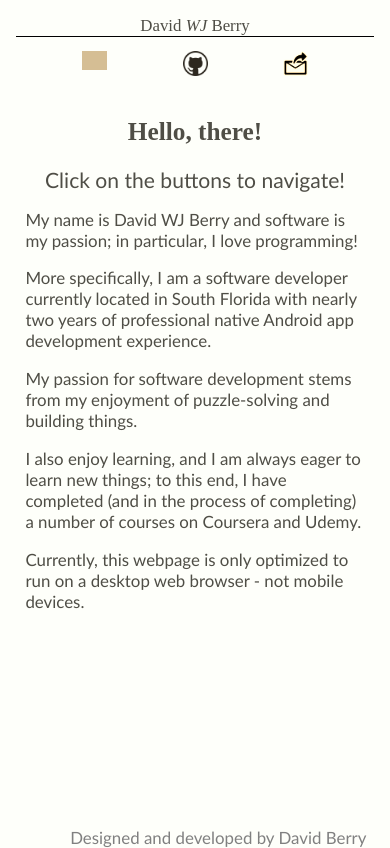
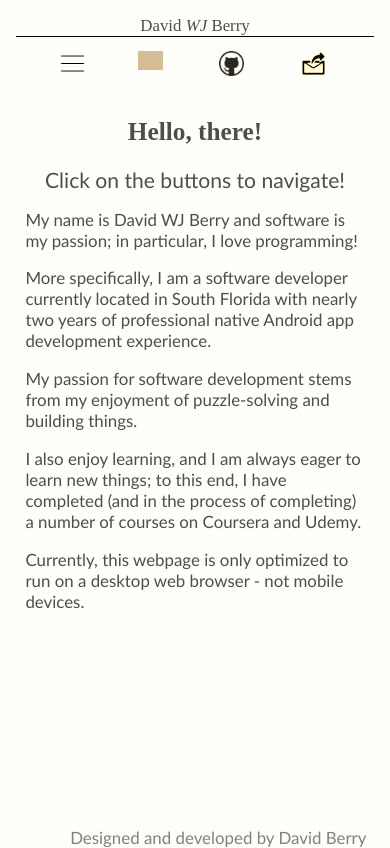
Before and after one commit to DBerry07/DBerry07.github.io, a React (Vite) app: page / in a window 390 px wide. Built offline with nearby package versions, Linux system fonts and the light colour scheme; grey boxes are pictures that could not be loaded; a web font is replaced by a local one.

Commit message:
added nav drawer to mobile

```diff
--- a/index.html
+++ b/index.html
@@ -3,7 +3,7 @@
   <head>
     <meta charset="UTF-8" />
 
-    <link rel="icon" type="image/svg+xml" href="/vite.svg" />
+    <!-- <link rel="icon" type="image/svg+xml" href="/vite.svg" /> -->
 
     <!--Google fonts import-->
     <link rel="preconnect" href="https://fonts.googleapis.com">
--- a/src/App.jsx
+++ b/src/App.jsx
@@ -19,24 +19,34 @@ import Sections from "./components/entry/Sections.jsx";
 import Htmls from "./components/entry/Htmls.jsx";
 import List from "./components/entry/List.jsx";
 import Techs from "./components/entry/Techs.jsx";
+import DrawerButton from "./components/DrawerButton.jsx";
+import MyDrawer from "./components/MyDrawer.jsx";
+import NamePanelWithDrawerButton from "./components/NamePanelWithDrawerButton.jsx";
 
 function App() {
   const [tab, setTab] = useState(myTabs.Hello.name);
   const [panel, setPanel] = useState(panels.About);
   const [isEnter, setIsEnter] = useState(true);
+  const [isDrawerOpen, setIsDrawerOpen] = useState(false);
   const content = pageContent[tab];
+
+  const toggleDrawer = () => {
+    setIsDrawerOpen(!isDrawerOpen);
+    console.log("Hello");
+  }
+
   // const [open, switchOpen] = useState(false);
 
-  // const [width, setWidth] = useState(window.innerWidth);
-  // const breakpoint = 800; // Set your desired breakpoint
+  const [width, setWidth] = useState(window.innerWidth);
+  const breakpoint = 1000; // Set your desired breakpoint
 
-  // useEffect(() => {
-  //   const handleResize = () => setWidth(window.innerWidth);
-  //   window.addEventListener("resize", handleResize);
-  //   return () => {
-  //     window.removeEventListener("resize", handleResize);
-  //   };
-  // }, []);
+  useEffect(() => {
+    const handleResize = () => setWidth(window.innerWidth);
+    window.addEventListener("resize", handleResize);
+    return () => {
+      window.removeEventListener("resize", handleResize);
+    };
+  }, []);
 
   function handleSelect(value) {
     // console.log("> tab selected: " + value);
@@ -62,7 +72,7 @@ function App() {
   //   switchOpen(!open);
   // }
 
-  // if (width > breakpoint) {
+  if (width > breakpoint) {
     return (
       <Fragment>
         <main className="App">
@@ -84,20 +94,21 @@ function App() {
         <Footer />
       </Fragment>
     );
-  // }
-  // else {
-  //   return (
-  //     <Fragment>
-  //       <main className="App">
-  //         <Drawer open={open} onClose={() => handleDrawer()}>
-  //           {showPanel()}
-  //         </Drawer>
-  //         <Entry tab={tab} handleDrawerOpen={handleDrawer} />
-  //       </main>
-  //       <Footer />
-  //     </Fragment>
-  //   );
-  // }
+  }
+  else {
+    return (
+      <Fragment>
+        <main className="App">
+          <NamePanelWithDrawerButton onClick={toggleDrawer}/>
+          <MyDrawer isOpen={isDrawerOpen}>
+            <ButtonMenu panel={panel} onSelect={handleSelect} />
+          </MyDrawer>
+          <Entry content={content} />
+        </main>
+        <Footer />
+      </Fragment>
+    );
+  }
 }
 
 export default App;
--- /dev/null
+++ b/src/components/DrawerButton.jsx
@@ -0,0 +1,8 @@
+import './drawer-button.css';
+import { locations } from '../data/constants/filelocs';
+
+const DrawerButton = ({ onClick }) => (
+      <img src={locations.PicMenu} className="DrawerButton_Container job-img" onClick={onClick} />
+  );
+
+export default DrawerButton;
--- /dev/null
+++ b/src/components/MyDrawer.jsx
@@ -0,0 +1,9 @@
+import './my-drawer.css';
+
+const MyDrawer = (props) => (
+    <div className={`Drawer__Container ${props.isOpen && "Drawer__Container--isOpen"}`}>
+      {props.children}
+    </div>
+  );
+
+export default MyDrawer;
--- /dev/null
+++ b/src/components/NamePanelWithDrawerButton.jsx
@@ -0,0 +1,28 @@
+import "./name-panel.css";
+import { LINKS } from "../data/constants/links.js";
+import { locations } from "../data/constants/filelocs.js";
+import DrawerButton from "./DrawerButton.jsx";
+
+export default function NamePanelWithDrawerButton({onClick}) {
+  var size = 25;
+
+  return (
+    <div id="namepanel">
+      <div id="name">
+        David <span id="middle-initals">WJ</span> Berry
+      </div>
+      <div id="personal-links-bar">
+        <DrawerButton onClick={onClick}/>
+        <a href={LINKS.linkedin} target="_blank" className="job-link">
+          <img src={locations.PicLinkedin} className="job-img" />
+        </a>
+        <a href={LINKS.github} target="_blank" className="job-link">
+          <img src={locations.PicGithub} className="job-img" />
+        </a>
+        <a href="mailto:david.wj.berry@gmail.com" className="job-link">
+          <img src={locations.PicSendmail} className="job-img" />
+        </a>
+      </div>
+    </div>
+  );
+}
--- /dev/null
+++ b/src/components/drawer-button.css
@@ -0,0 +1,10 @@
+
+.DrawerButton_Container {
+    height: 50px;
+    width: 50px;
+    /* background-color: #225950;
+    border-radius: 10px;
+    display: flex;
+    align-items: center;
+    justify-content: center; */
+  }
--- /dev/null
+++ b/src/components/my-drawer.css
@@ -0,0 +1,16 @@
+.Drawer__Container {
+    height: 500px;
+    /* width: 300px; */
+    background-color: #FEFFFA;
+    transition: all 0.3s ease-in-out;
+    transform: translate(-300px);
+    position:absolute;
+    z-index: 9999;
+    border-style: solid;
+    border-left: none;
+    border-color: black;
+    border-radius: 1px;
+  }
+  .Drawer__Container--isOpen {
+    transform: translate(0);
+  }
--- a/src/css/Mobile.css
+++ b/src/css/Mobile.css
@@ -43,8 +43,8 @@
   }
 
   #button-menu {
-    border: unset;
-    display: none;
+    /* border: unset;
+    display: none; */
   }
 
   #entry-body {
@@ -91,12 +91,12 @@
     margin-bottom: 1vh !important;
   } */
 
-  menu span {
+  /* menu span {
     display: inline !important;
-  }
+  } */
 
   button {
-    padding: 2vh !important;
+    /* padding: 2vh !important; */
   }
 
   #headbar {
@@ -104,10 +104,10 @@
     display: block;
   }
 
-  .menu_button {
+  /* .menu_button {
     text-align: center !important;
     padding: 2% !important;
-  }
+  } */
 
   .link-img {
     max-width: 100 !important;
--- a/src/data/constants/filelocs.js
+++ b/src/data/constants/filelocs.js
@@ -60,4 +60,5 @@ export const locations = {
   PicYoutube: urlStart + assets + "logo-youtube-txt.png",
   PicCoursera: urlStart + assets + "logo-coursera-txt.png",
   PicWebpage: urlStart + assets + "icons8-upgraded-http-version-webpage-for-new-modern-website-96.png",
+  PicMenu: urlStart + assets + "icons8-menu-150.png",
 };
```
Also changed, not shown: public/assets/icons8-menu-150.png (added). Lines whose indentation alone changed are shown as unchanged.
